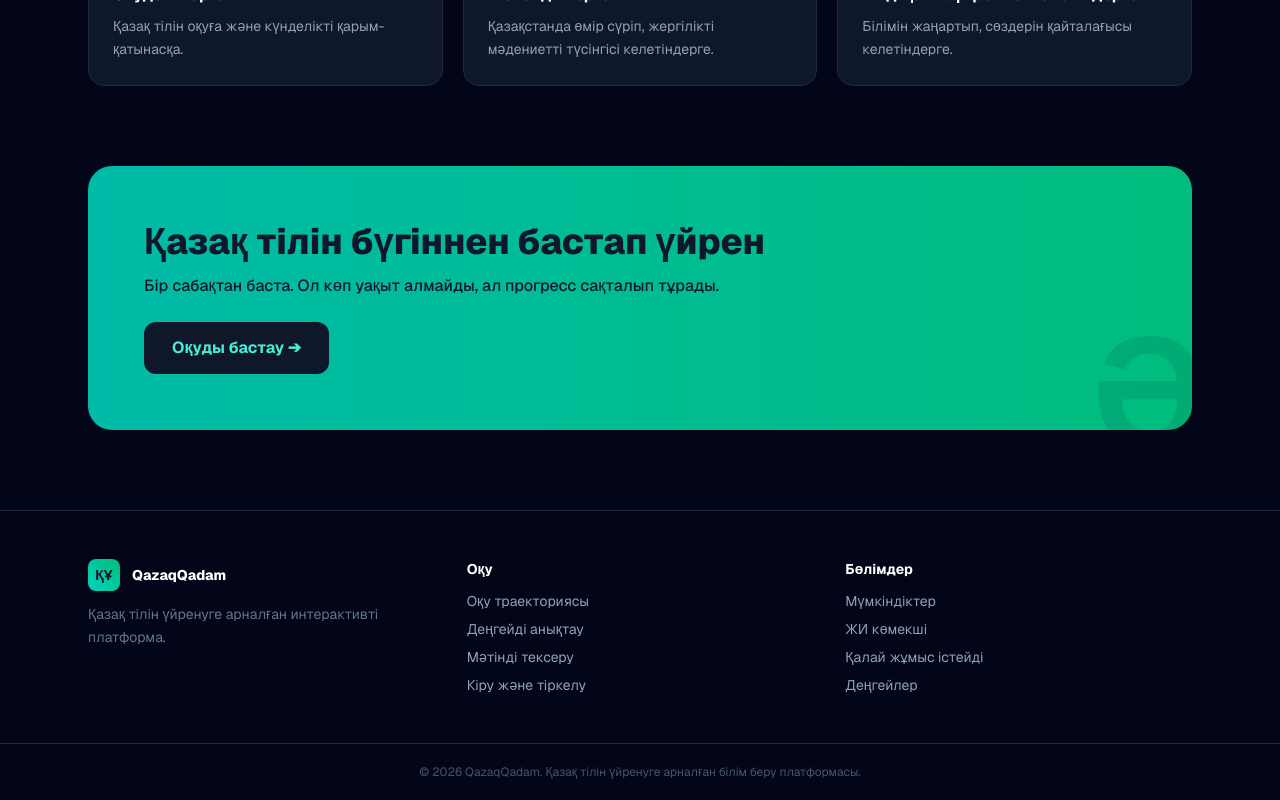
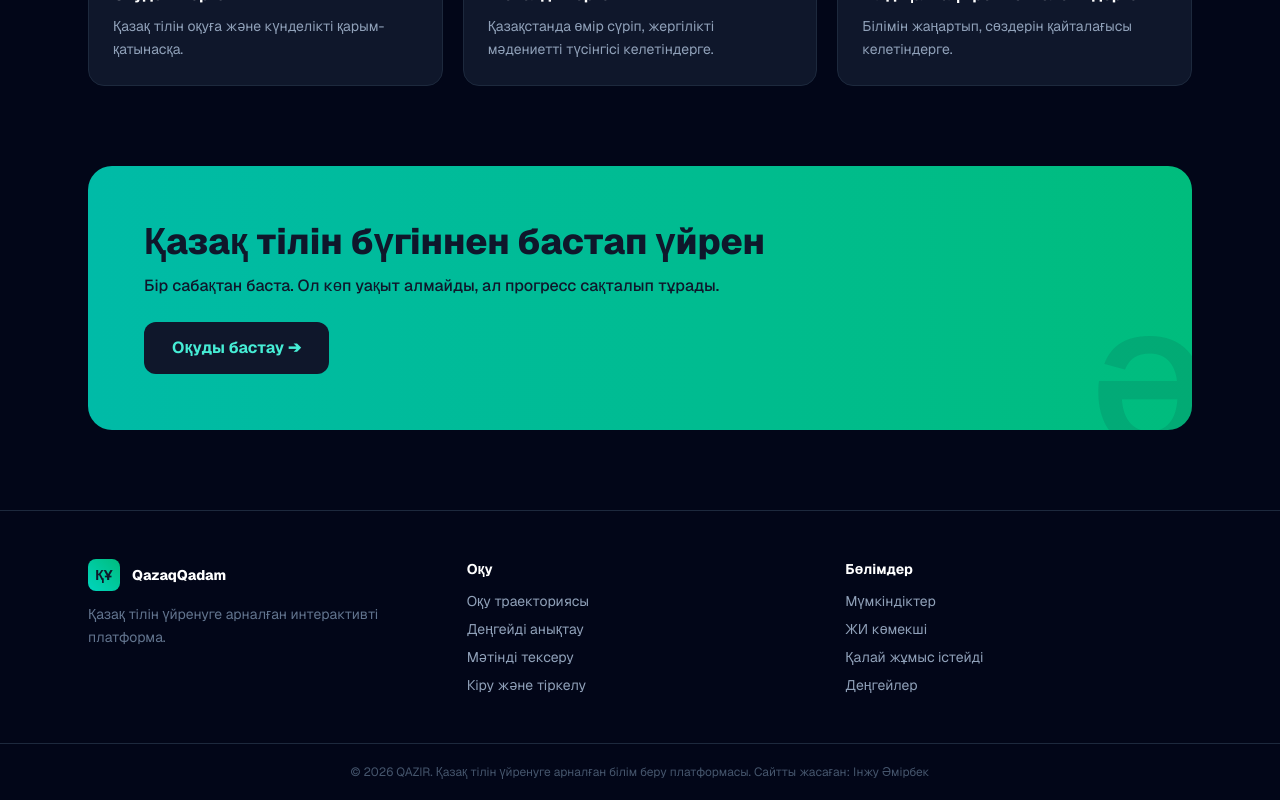
Before and after one commit to zhuk-67/qazaqsha, a Next.js app: page / in a window 1280 px wide. Shown: the part 4083-4883 px from the top of the page. Built offline with nearby package versions, Linux system fonts and the light colour scheme.

Commit message:
Сайтты жасаған

```diff
--- a/app/page.tsx
+++ b/app/page.tsx
@@ -527,7 +527,7 @@ export default function HomePage() {
           </div>
         </div>
         <div className="border-t border-slate-800 py-5 text-center text-xs text-slate-600">
-          © 2026 QazaqQadam. Қазақ тілін үйренуге арналған білім беру платформасы.
+          © 2026 QAZIR. Қазақ тілін үйренуге арналған білім беру платформасы. Сайтты жасаған: Інжу Әмірбек
         </div>
       </footer>
     </div>
```
